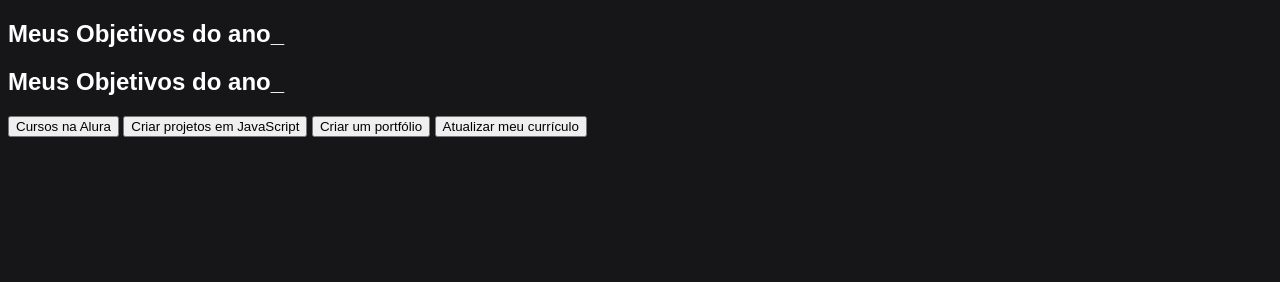
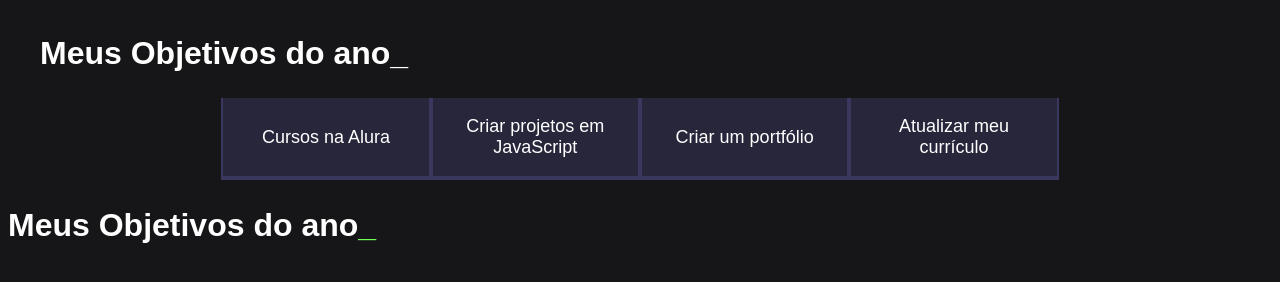
Before and after one commit to Renatinho46/robertinho, a plain HTML site: page index.html in a window 1280 px wide. Drawn offline with Linux system fonts and the light colour scheme.

Commit message:
Add files via upload

```diff
--- a/index.html
+++ b/index.html
@@ -3,23 +3,14 @@
 <head>
   <meta charset="UTF-8">
   <meta name="viewport" content="width=device-width, initial-scale=1.0">
-  <title>Meus objetivos do ano</title>
+  <link rel="stylesheet" href="style.css">
 </head>
 <body>
 
 </body>
 </html>
 <!-- código omitido -->
-<body>
-        <section class="conteudo-principal"></section>
-        </body>
-        </html>
-        <body>
-                    <section class="conteudo-principal"></section>
-                                <h2 class="titulo-principal">Meus Objetivos do ano_</h2>
-                                </body>
-                                </html>
-<body>
+
   <section class="conteudo-principal">
    <h2 class="titulo-principal">Meus Objetivos do ano_</h2>
     <div class="botoes">
@@ -31,11 +22,4 @@
     </section>
       </body>
     </html>
-<!DOCTYPE html>
-<html lang="pt-br">
-<head>
-  <meta charset="UTF-8">
-    <meta name="viewport" content="width=device-width, initial-scale=1.0">
-      <title>Meus objetivos do ano</title>
-          <link rel="stylesheet" href="style.css">
-          </head>
+    <h2 class="titulo-principal">Meus Objetivos do ano<span>_</span></h2>
--- a/style.css
+++ b/style.css
@@ -5,7 +5,7 @@
     --botao-ativo: #3A375E;
     --botao-inativo: rgba(58, 55, 94, 0.5);
     --texto-fundo: rgba(58, 55, 94, 0.3);
-    <style>
+
     @import url('https://fonts.googleapis.com/css2?family=Chakra+Petch:wght@400;700&display=swap')
     </style>
     body{
@@ -29,3 +29,48 @@
 color: var(--branco);
 font-family: 'Chakra Petch', sans-serif;
 }
+.conteudo-principal {
+  display: flex;
+  flex-direction: column;
+  justify-content: center;
+  align-items: center;
+  max-width: 1200px;
+  width: 100%;
+  margin: 0 auto;
+}
+.titulo-principal {
+  text-align: left;
+  width: 100%;
+  font-size: 32px;
+}
+.titulo-principal span {
+  color: var(--verde);
+}
+.botao{
+  font-family: "Crakra Petch", sans-serif;
+  background-color: var(--botao-inativo);
+  color: var(--branco);
+  display: flex;
+  justify-content: center;
+  padding: 1em;
+  font-size: 18px;
+  align-items: center;
+  width: 100%;
+  border-bottom: 4px solid var(--botao-ativo);
+  border-left: 2px solid var(--botao-ativo);
+  border-right: 2px solid var(--botao-ativo);
+  border-top: none;
+  botao:first-child {
+  border-radius: 40px 40px 0 0;
+  }
+
+}
+.botoes {
+  display: block;
+}
+
+@media screen and (min-width: 768px) {
+  .botoes {
+      display: flex;
+  }
+}
```
Lines whose indentation alone changed are shown as unchanged.
